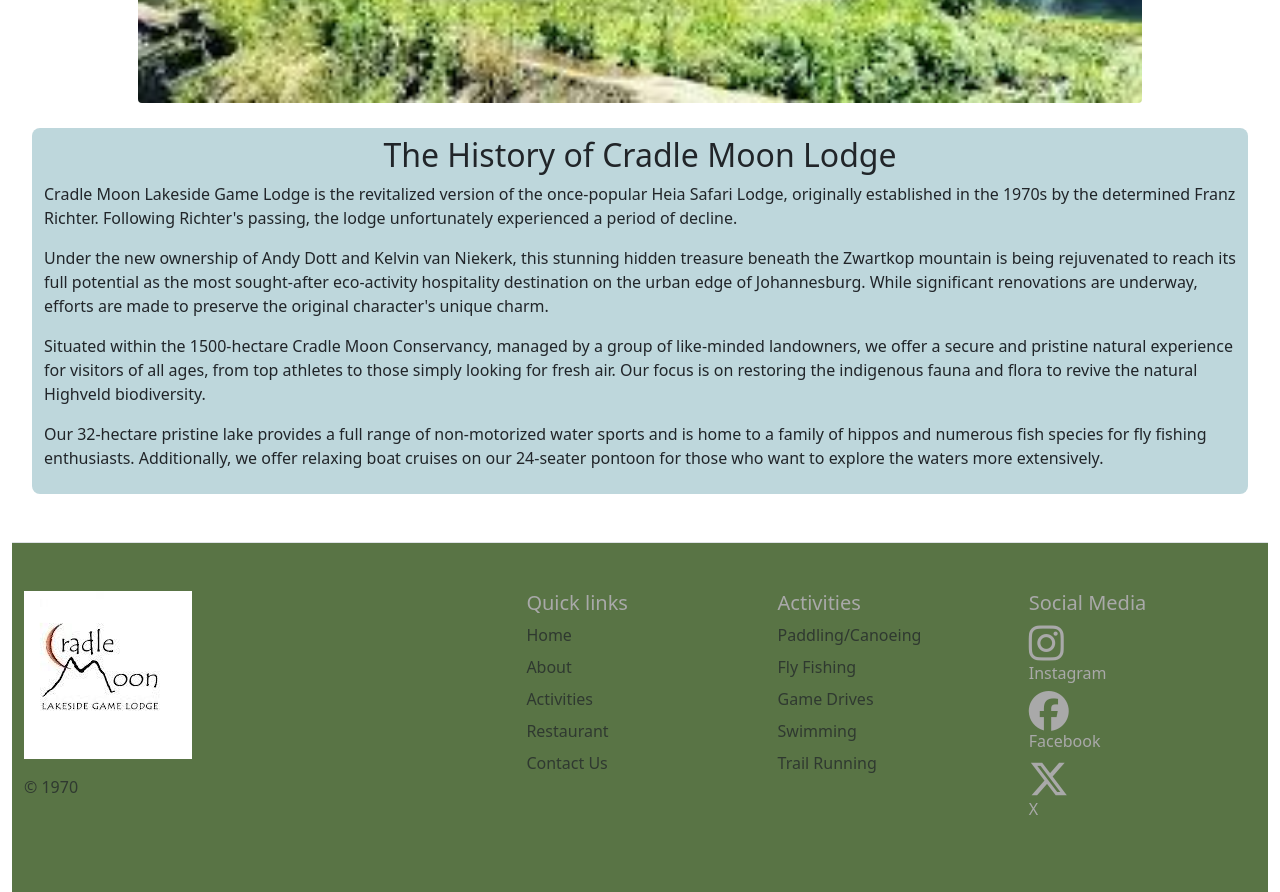
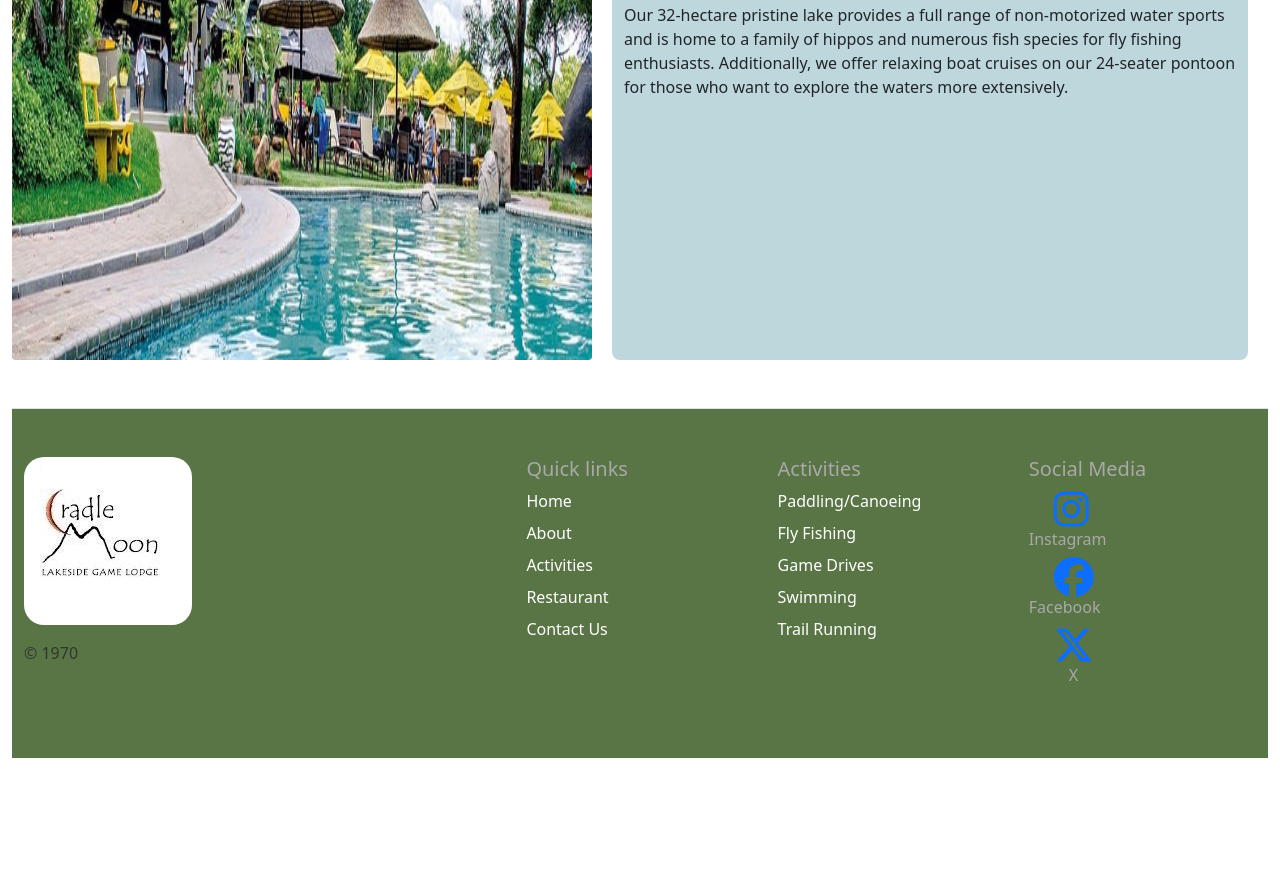
Before and after one commit to Zee363/CodSoft-cradle-moon, a plain HTML site: page about.html in a window 1280 px wide. Shown: the part 593-1485 px from the top of the page. After the commit the page ends 1351 px from the top, so only its background shows below. Drawn offline with nearby package versions, Linux system fonts and the light colour scheme.

Commit message:
Edited the footer and added a new image to the about page.

```diff
--- a/about.html
+++ b/about.html
@@ -42,7 +42,10 @@
 <body>
   <div class="container-fluid" id="about">
   <h1 class="about-h1">All About Cradle Moon!</h1>
-  <img class="img-fluid about-img" src="waterfall3.jpg" width="80%" alt="Apicture of the waterfall.">
+  <div class="about">
+    <img class="about-img" src="water.jpg" alt="Apicture of the waterfall.">
+    <br>
+
     <div class="about-container">
       <h2>The History of Cradle Moon Lodge</h2>
       <p>Cradle Moon Lakeside Game Lodge is the revitalized version of the once-popular Heia Safari Lodge, originally established in the 1970s by the determined Franz Richter. Following Richter's passing, the lodge unfortunately experienced a period of decline.</p>
@@ -50,56 +53,109 @@
       <p>Situated within the 1500-hectare Cradle Moon Conservancy, managed by a group of like-minded landowners, we offer a secure and pristine natural experience for visitors of all ages, from top athletes to those simply looking for fresh air. Our focus is on restoring the indigenous fauna and flora to revive the natural Highveld biodiversity.</p>
       <p>Our 32-hectare pristine lake provides a full range of non-motorized water sports and is home to a family of hippos and numerous fish species for fly fishing enthusiasts. Additionally, we offer relaxing boat cruises on our 24-seater pontoon for those who want to explore the waters more extensively.</p>
     </div>
+
+  </div>
 </body>
 <div class="footer container-fluid">
-  <footer class="row row-cols-1 row-cols-sm-2 row-cols-md-5 py-5 my-5 border-top">
+    <footer
+      class="row row-cols-1 row-cols-sm-2 row-cols-md-5 py-5 my-5 border-top"
+    >
       <div class="col mb-3">
-      <a href="/" class="d-flex align-items-center mb-3 link-body-emphasis text-decoration-none">
-       <img src="cradle moon logo.jpg" class="img-fluid bi-2" alt="">
+        <a
+          href="/"
+          class="d-flex align-items-center mb-3 link-body-emphasis text-decoration-none"
+        >
+          <img
+            src="cradle moon logo.jpg"
+            class="bi-2 img-fluid"
+            alt="Cradle moon logo."
+            style="border-radius: 20px"
+          />
         </a>
         <p class="text-body-secondary">&copy; 1970</p>
       </div>
 
-    <div class="col mb-3">
-
-    </div>
+      <div class="col mb-3"></div>
 
       <div class="col mb-3">
         <h5>Quick links</h5>
         <ul class="nav flex-column">
-        <li class="nav-item mb-2"><a href="./index.html" class="nav-link p-0 text-body-secondary">Home</a></li>
-        <li class="nav-item mb-2"><a href="./about.html" class="nav-link p-0 text-body-secondary">About</a></li>
-        <li class="nav-item mb-2"><a href="./activities.html" class="nav-link p-0 text-body-secondary">Activities</a></li>
-        <li class="nav-item mb-2"><a href="./restaurant.html" class="nav-link p-0 text-body-secondary">Restaurant</a></li>
-        <li class="nav-item mb-2"><a href="./contact.html" class="nav-link p-0 text-body-secondary">Contact Us</a></li>
+          <li class="nav-item mb-2">
+            <a href="./index.html" class="nav-link p-0 text-white"
+              >Home</a
+            >
+          </li>
+          <li class="nav-item mb-2">
+            <a href="./about.html" class="nav-link p-0 text-white"
+              >About</a
+            >
+          </li>
+          <li class="nav-item mb-2">
+            <a href="./activities.html" class="nav-link p-0 text-white"
+              >Activities</a
+            >
+          </li>
+          <li class="nav-item mb-2">
+            <a href="./restaurant.html" class="nav-link p-0 text-white"
+              >Restaurant</a
+            >
+          </li>
+          <li class="nav-item mb-2">
+            <a href="./contact.html" class="nav-link p-0 text-white"
+              >Contact Us</a
+            >
+          </li>
         </ul>
       </div>
 
       <div class="col mb-3">
         <h5>Activities</h5>
         <ul class="nav flex-column">
-        <li class="nav-item mb-2"><a href="./activities.html" class="nav-link p-0 text-body-secondary">Paddling/Canoeing</a></li>
-        <li class="nav-item mb-2"><a href="./activities.html" class="nav-link p-0 text-body-secondary">Fly Fishing</a></li>
-        <li class="nav-item mb-2"><a href="./activities.html" class="nav-link p-0 text-body-secondary">Game Drives</a></li>
-        <li class="nav-item mb-2"><a href="./activities.html" class="nav-link p-0 text-body-secondary">Swimming</a></li>
-        <li class="nav-item mb-2"><a href="./activities.html" class="nav-link p-0 text-body-secondary">Trail Running</a></li>
+          <li class="nav-item mb-2">
+            <a href="#activities" class="nav-link p-0 text-white"
+              >Paddling/Canoeing</a
+            >
+          </li>
+          <li class="nav-item mb-2">
+            <a href="#activities" class="nav-link p-0 text-white"
+              >Fly Fishing</a
+            >
+          </li>
+          <li class="nav-item mb-2">
+            <a href="#activities" class="nav-link p-0 text-white"
+              >Game Drives</a
+            >
+          </li>
+          <li class="nav-item mb-2">
+            <a href="#activities" class="nav-link p-0 text-white"
+              >Swimming</a
+            >
+          </li>
+          <li class="nav-item mb-2">
+            <a href="#activities" class="nav-link p-0 text-white"
+              >Trail Running</a
+            >
+          </li>
         </ul>
       </div>
+
       <div class="col mb-3">
         <h5>Social Media</h5>
-        <i class="fa-brands fa-instagram"
-          ><a href="https://www.instagram.com/cradlemoongamelodge/"></a
-        ></i>
+
+        <a href="https://www.instagram.com/cradlemoongamelodge/"
+          ><i style="margin-left: 25px" class="fa-brands fa-instagram"> </i
+        ></a>
         <h6>Instagram</h6>
-        <i class="fa-brands fa-facebook"
-          ><a href="https://www.facebook.com/cradlemoonlodge/"></a
-        ></i>
+
+        <a href="https://www.facebook.com/cradlemoonlodge/"
+          ><i style="margin-left: 25px" class="fa-brands fa-facebook"> </i
+        ></a>
         <h6>Facebook</h6>
-        <i class="fa-brands fa-x-twitter"
-          ><a href="https://twitter.com/CradleMoonLodge"></a
-        ></i>
-        <h6>X</h6>
-      </div>
+
+        <a href="https://twitter.com/CradleMoonLodge"
+          ><i style="margin-left: 25px" class="fa-brands fa-x-twitter"> </i
+        ></a>
+        <h6 style="margin-left: 40px;">X</h6>
       </div>
     </footer>
   </div>
--- a/activities.css
+++ b/activities.css
@@ -1,14 +1,14 @@
 .nav-item .nav-link {
-  color: #26355D;
+  color: #26355d;
 }
 
 .nav-item .nav-link:hover {
-  color: #AF47D2;
+  color: #af47d2;
 }
 
 .activities-container {
   overflow: hidden;
-  background-color: #E7F0DC;
+  background-color: #e7f0dc;
   padding-top: 15px;
   padding-bottom: 15px;
   padding-left: 10px;
@@ -47,5 +47,9 @@
 }
 
 footer i {
-font-size: 40px;
+  font-size: 40px;
 }
+
+#card-imgs {
+  height: 300px;
+}
--- a/style.css
+++ b/style.css
@@ -1,16 +1,18 @@
 .nav-item .nav-link {
-  color: #26355D;
+  color: #26355d;
 }
 
 .nav-item .nav-link:hover {
-  color: #AF47D2;
+  color: #af47d2;
 }
-h3, h2, .about-h1 {
+h3,
+h2,
+.about-h1 {
   text-align: center;
 }
 
 .about-container {
-  background-color: #BED7DC;
+  background-color: #bed7dc;
   padding-left: 12px;
   padding-right: 12px;
   padding-bottom: 8px;
@@ -21,13 +23,18 @@ h3, h2, .about-h1 {
   margin-right: 20px;
 }
 .about-img {
-  display: block;
-  margin: 0 auto;
   border-radius: 4px;
+  margin-top: 20px;
+  width: 580px;
+  height: 800px;
 }
 
-.contact-container{
-  background-color: #E7F0DC;
+.about {
+  display: flex;
+}
+
+.contact-container {
+  background-color: #e7f0dc;
   padding-top: 12px;
   padding-left: 8px;
   margin-left: -12px;
@@ -43,5 +50,5 @@ h3, h2, .about-h1 {
 }
 
 footer i {
-font-size: 40px;
+  font-size: 40px;
 }
```
Also changed, not shown: activities.html (+79 -27 lines), contact.html (+79 -27 lines), index.html (+48 -20 lines), restaurant.html (+79 -26 lines), water.jpg (added), water2.jpg (added). Lines whose indentation alone changed are shown as unchanged.
